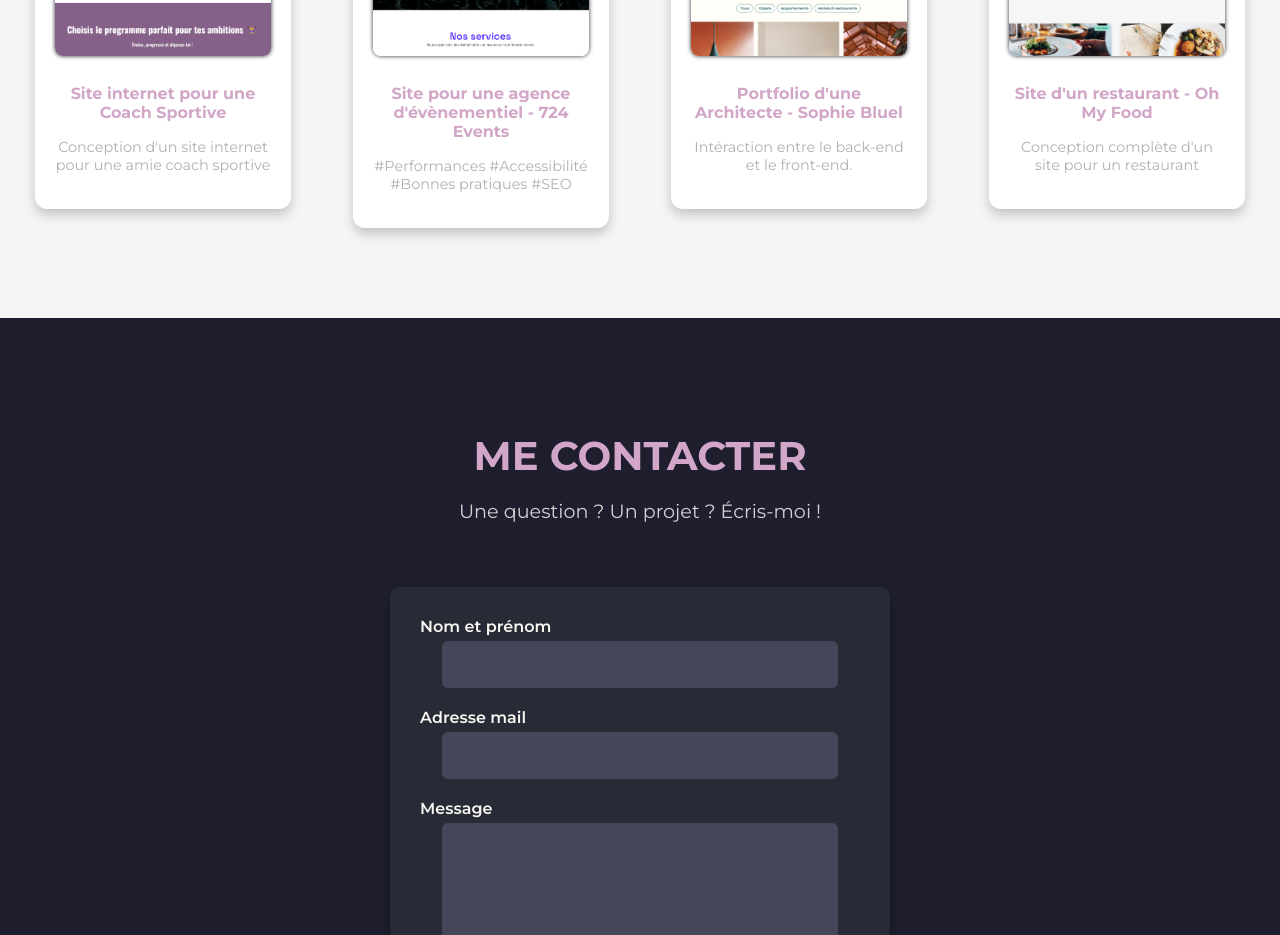
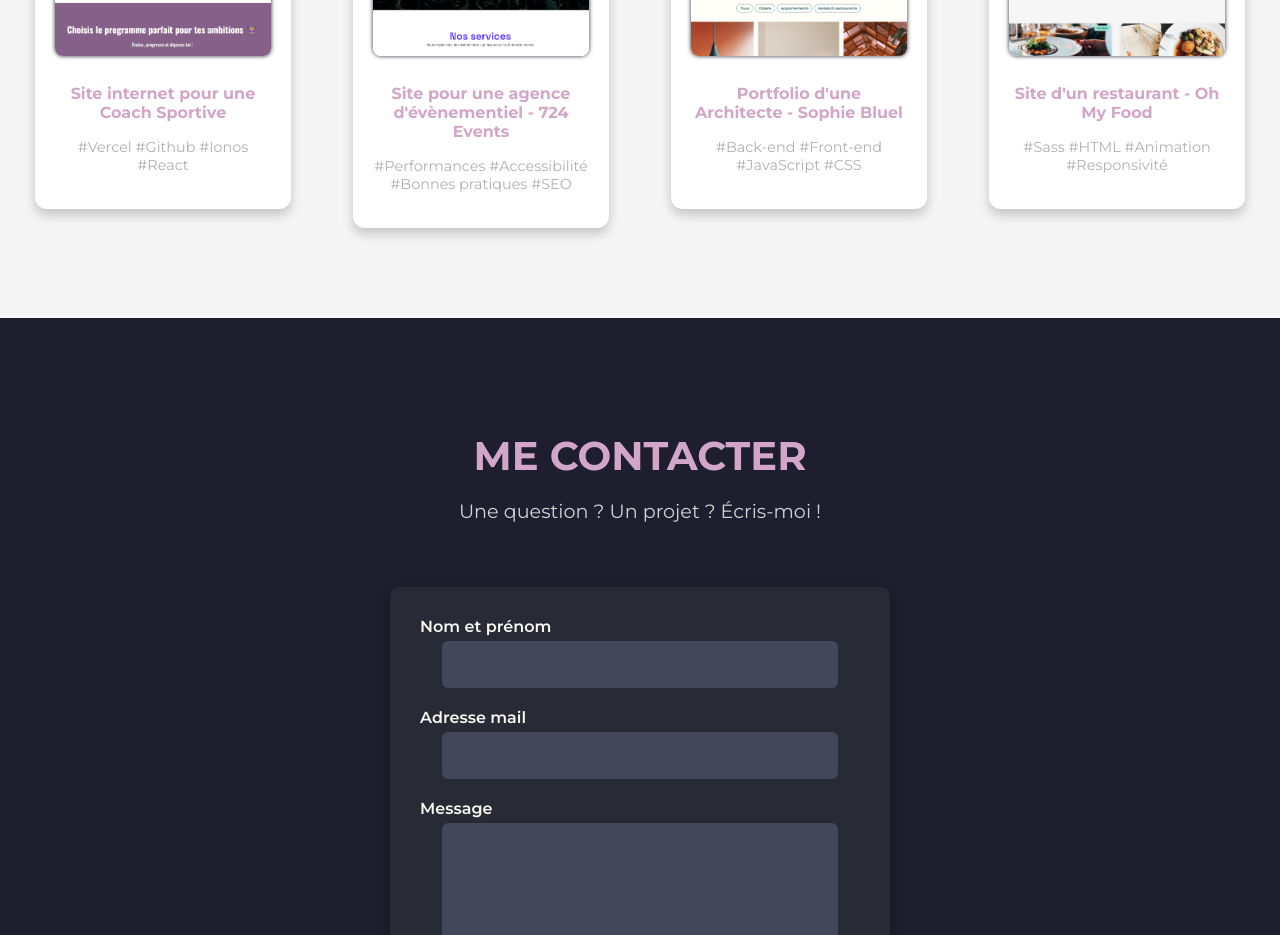
Before and after one commit to Tatitatouu/Projet12--Portfolio, a React (Create React App) app: page / in a window 1280 px wide. Shown: the part 3140-4075 px from the top of the page. Built offline with nearby package versions, Linux system fonts and the light colour scheme; the HTML template or start-up script is replaced by a standard one.

Commit message:
Update portfolio.js

```diff
--- a/src/components/portfolio/portfolio.js
+++ b/src/components/portfolio/portfolio.js
@@ -8,7 +8,7 @@ import portfolioOhMyFood from "../../assets/portfolio-ohmyfood.png"
 const projects = [
   {
     title: "Site internet pour une Coach Sportive",
-    description: "Conception d'un site internet pour une amie coach sportive",
+    description: "#Vercel #Github #Ionos #React",
     image: portfolioNono,
     link: "https://www.noemie-coach.fr/"
   },
@@ -20,13 +20,13 @@ const projects = [
   },
   {
     title: "Portfolio d'une Architecte - Sophie Bluel",
-    description: "Intéraction entre le back-end et le front-end.",
+    description: "#Back-end #Front-end #JavaScript #CSS",
     image: portfolioSophieBluel,
     link: "https://github.com/Tatitatouu/Sixi-meProjet"
   },
   {
     title: "Site d'un restaurant - Oh My Food",
-    description: "Conception complète d'un site pour un restaurant",
+    description: "#Sass #HTML #Animation #Responsivité",
     image: portfolioOhMyFood,
     link: "https://tatitatouu.github.io/Quatri-meProjet/"
   },
```
